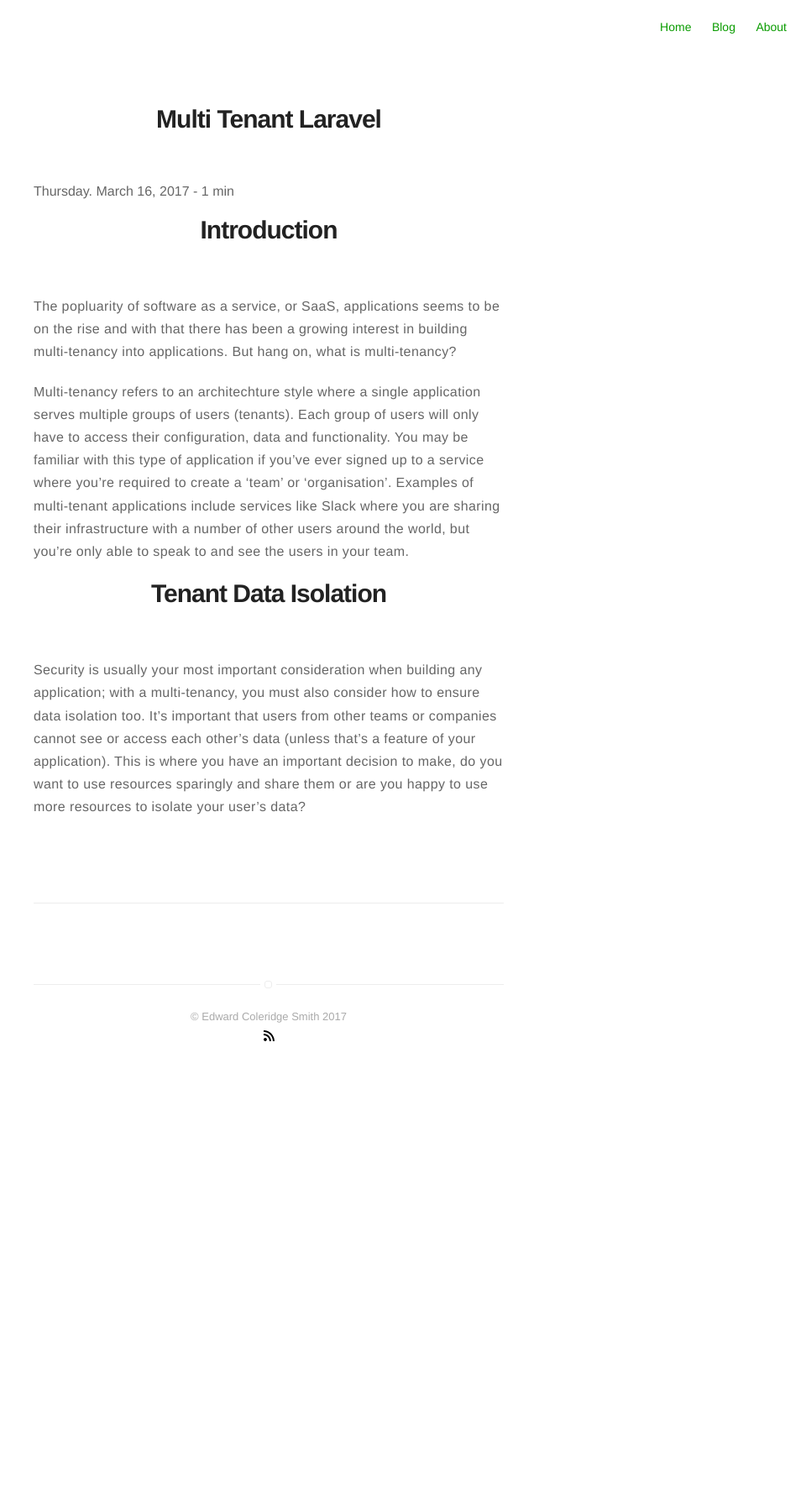
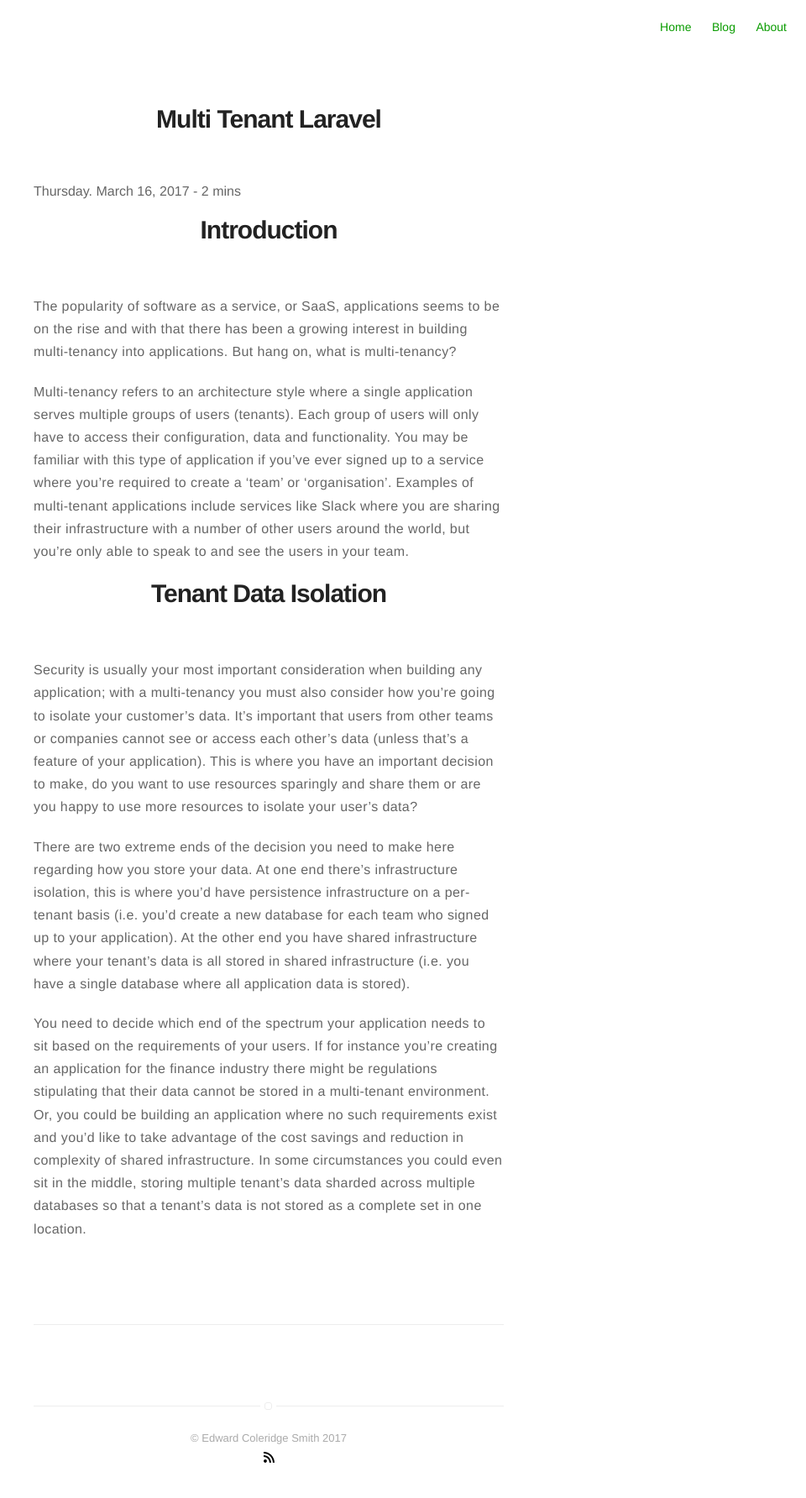
Before and after one commit to edcs/username.github.io, a Jekyll site: the page built from _posts/2017-03-16-multi-tenant-laravel.md, in a window 1280 px wide. Shown: the whole page at 84% size, without its empty margins (320-1280 px from the left). Built offline with Jekyll 4.4.1, drawn with Linux system fonts in a browser that asks for light colours; our own code applies the rules of GitHub Pages for plain Markdown files; before the commit the page ends 1282 px from its top, so only the background shows below that.

Commit message:
Added isolation description

```diff
--- a/_posts/2017-03-16-multi-tenant-laravel.md
+++ b/_posts/2017-03-16-multi-tenant-laravel.md
@@ -1,9 +1,9 @@
 # Introduction
 
-The popluarity of software as a service, or SaaS, applications seems to be on the rise and with that there has been a growing
+The popularity of software as a service, or SaaS, applications seems to be on the rise and with that there has been a growing
 interest in building multi-tenancy into applications. But hang on, what is multi-tenancy?
 
-Multi-tenancy refers to an architechture style where a single application serves multiple groups of users (tenants). Each group
+Multi-tenancy refers to an architecture style where a single application serves multiple groups of users (tenants). Each group
 of users will only have to access their configuration, data and functionality. You may be familiar with this type of
 application if you've ever signed up to a service where you're required to create a 'team' or 'organisation'. Examples of
 multi-tenant applications include services like Slack where you are sharing their infrastructure with a number of other users
@@ -11,7 +11,20 @@ around the world, but you're only able to speak to and see the users in your tea
 
 # Tenant Data Isolation
 
-Security is usually your most important consideration when building any application; with a multi-tenancy, you must also
-consider how to ensure data isolation too. It's important that users from other teams or companies cannot see or access each
-other's data (unless that's a feature of your application). This is where you have an important decision to make, do you want
-to use resources sparingly and share them or are you happy to  use more resources to isolate your user's data?
+Security is usually your most important consideration when building any application; with a multi-tenancy you must also
+consider how you're going to isolate your customer's data. It's important that users from other teams or companies cannot see
+or access each other's data (unless that's a feature of your application). This is where you have an important decision to
+make, do you want to use resources sparingly and share them or are you happy to  use more resources to isolate your user's
+data?
+
+There are two extreme ends of the decision you need to make here regarding how you store your data. At one end there's
+infrastructure isolation, this is where you'd have persistence infrastructure on a per-tenant basis (i.e. you'd create a new
+database for each team who signed up to your application). At the other end you have shared infrastructure where your tenant's
+data is all stored in shared infrastructure (i.e. you have a single database where all application data is stored).
+
+You need to decide which end of the spectrum your application needs to sit based on the requirements of your users. If for
+instance you're creating an application for the finance industry there might be regulations stipulating that their data cannot
+be stored in a multi-tenant environment. Or, you could be building an application where no such requirements exist and you'd
+like to take advantage of the cost savings and reduction in complexity of shared infrastructure. In some circumstances you
+could even sit in the middle, storing multiple tenant's data sharded across multiple databases so that a tenant's data is
+not stored as a complete set in one location.
```
